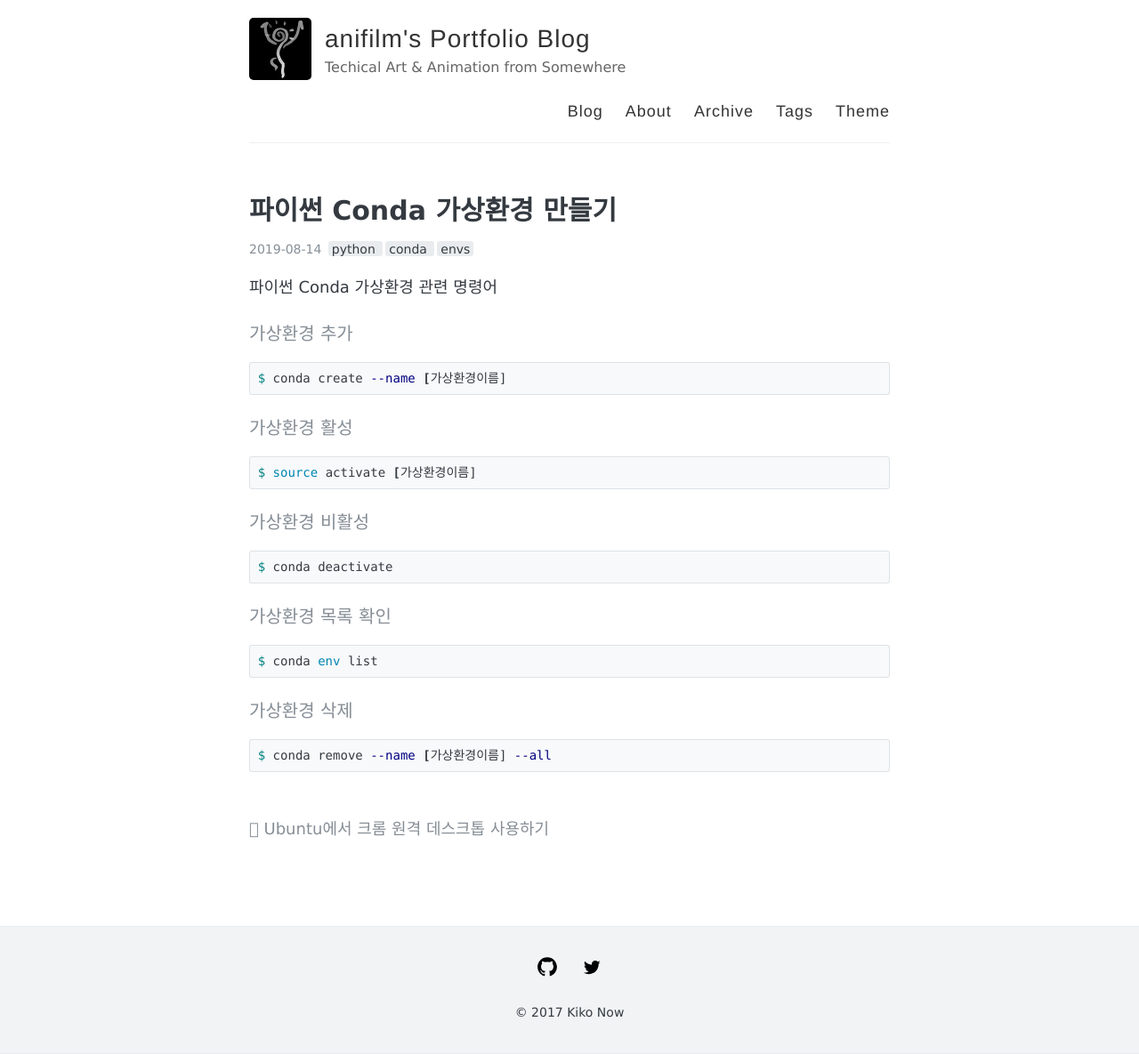
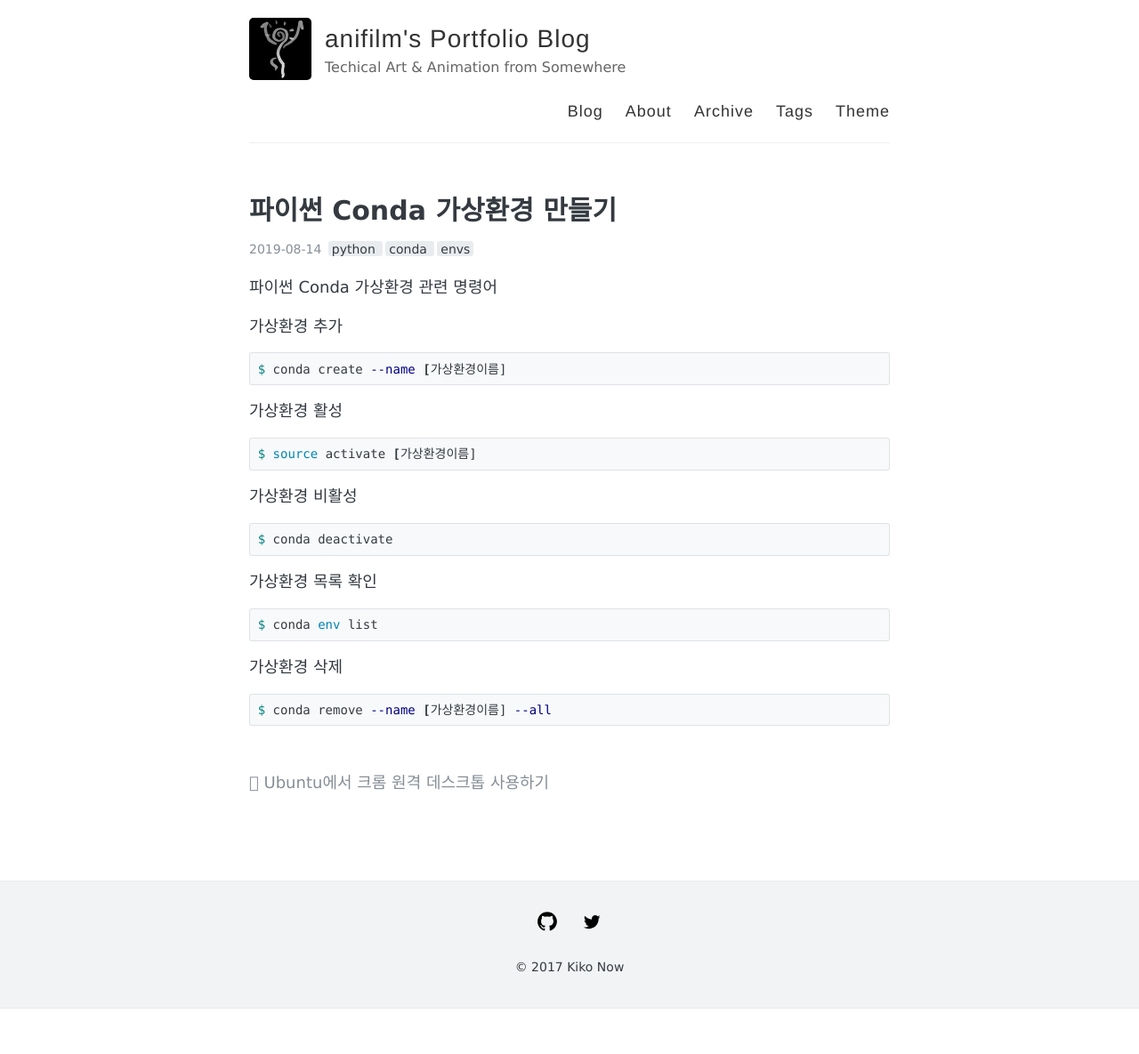
Before and after one commit to anifilm/anifilm.github.io, a Jekyll site: the page built from _posts/2019-08-14-python-conda-envs.md, in a window 1280 px wide. Shown: the whole page at 89% size. Built offline with Jekyll 4.4.1, drawn with Linux system fonts in a browser that asks for light colours; after the commit the page ends 1134 px from its top, so only the background shows below that.

````diff
--- a/_posts/2019-08-14-python-conda-envs.md
+++ b/_posts/2019-08-14-python-conda-envs.md
@@ -8,31 +8,31 @@ comments: true
 파이썬 Conda 가상환경 관련 명령어
 
 
-#### 가상환경 추가
+가상환경 추가
 ```bash
 $ conda create --name [가상환경이름]
 ```
 
 
-#### 가상환경 활성
+가상환경 활성
 ```bash
 $ source activate [가상환경이름]
 ```
 
 
-#### 가상환경 비활성
+가상환경 비활성
 ```bash
 $ conda deactivate
 ```
 
 
-#### 가상환경 목록 확인
+가상환경 목록 확인
 ```bash
 $ conda env list
 ```
 
 
-#### 가상환경 삭제
+가상환경 삭제
 ```bash
 $ conda remove --name [가상환경이름] --all
 ```
````
